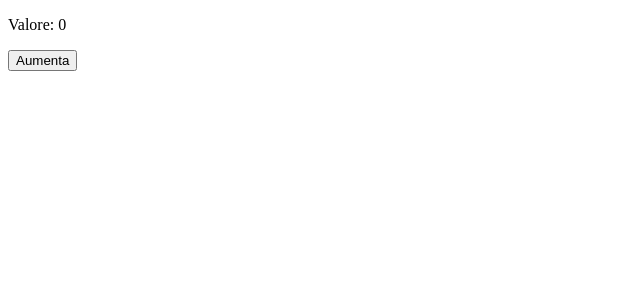
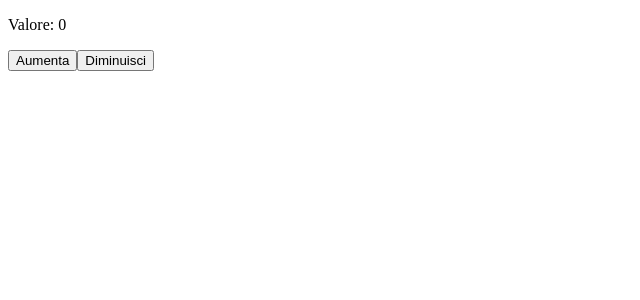
Before and after one commit to ValerioDiBiagio/react-exercises, a React (Vite) app: page / in a window 1280 px wide. Shown: the top 300 px of the page, without its empty margins (0-640 px from the left). Built offline with nearby package versions, Linux system fonts and the light colour scheme.

Commit message:
Refactor Counter component: remove unused useEffect import and add decrement function

```diff
--- a/src/exercises/useState/CounterTwo.jsx
+++ b/src/exercises/useState/CounterTwo.jsx
@@ -1,5 +1,5 @@
 // Counter.jsx
-import { useEffect, useState } from "react";
+import { useState } from "react";
 
 export default function Counter() {
     // TODO: dichiara una variabile di stato 'count' inizializzata a 0
@@ -7,6 +7,10 @@ export default function Counter() {
 
     function incrementa() {
         setCount(count + 2)
+    }
+
+    function decrementa() {
+        setCount(count - 2)
     }
 
     return (
@@ -17,6 +21,10 @@ export default function Counter() {
             >
                 Aumenta
             </button>
+
+            <button onClick={decrementa}>
+                Diminuisci
+            </button>
         </div>
     );
 }
```
